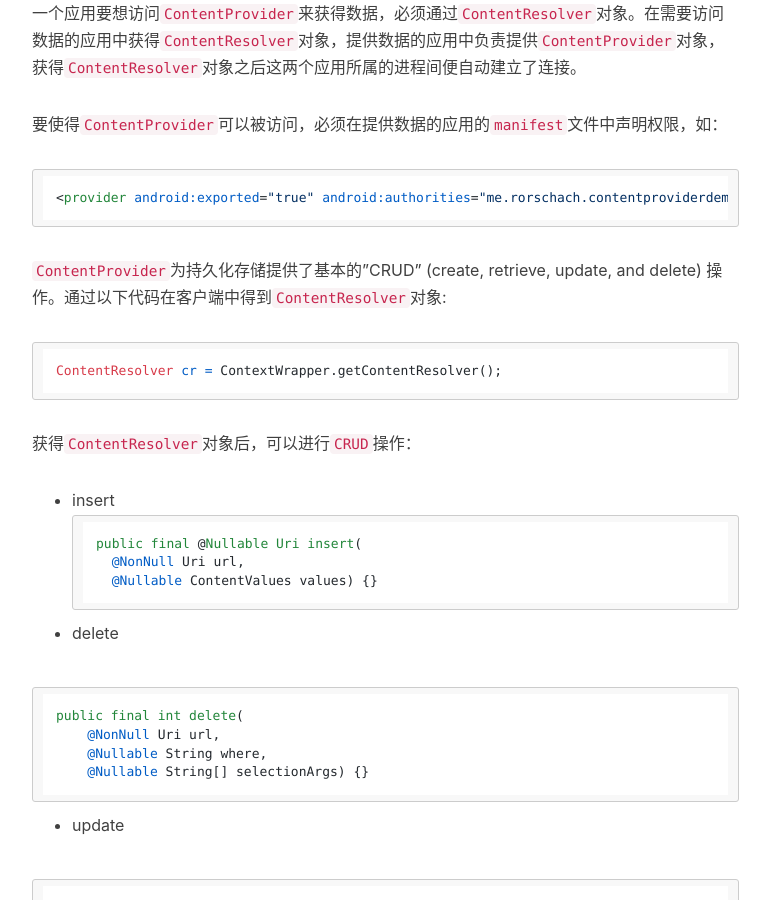
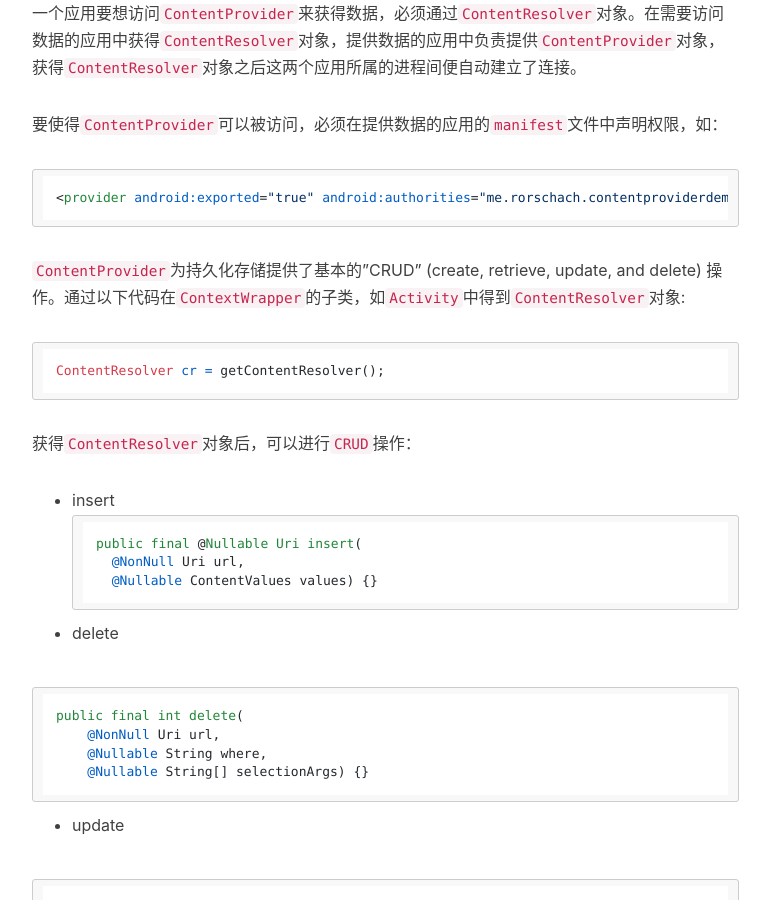
Before and after one commit to rorschach/rorschach.github.io, a Jekyll site: the page built from _posts/2016-02-12-android-content-provider.markdown, in a window 1280 px wide and 900 px high, scrolled down 1095 px. Shown: the whole window, without its empty margins (233-1003 px from the left). Built offline with Jekyll 4.4.1, drawn with Linux system fonts in a browser that asks for light colours; nearby versions of some CDN libraries; comment, search, counter and statistics services are not loaded.

Commit message:
update content provider

````diff
--- a/_posts/2016-02-12-android-content-provider.markdown
+++ b/_posts/2016-02-12-android-content-provider.markdown
@@ -29,10 +29,10 @@ tags:
     android:name="me.rorschach.contentproviderdemo.PersonProvider" />
 ```
 
-`ContentProvider`为持久化存储提供了基本的"CRUD" (create, retrieve, update, and delete) 操作。通过以下代码在客户端中得到`ContentResolver`对象:
+`ContentProvider`为持久化存储提供了基本的"CRUD" (create, retrieve, update, and delete) 操作。通过以下代码在`ContextWrapper`的子类，如`Activity`中得到`ContentResolver`对象:
 
 ```
-ContentResolver cr = ContextWrapper.getContentResolver();
+ContentResolver cr = getContentResolver();
 ```
 
 获得`ContentResolver`对象后，可以进行`CRUD`操作：
````
